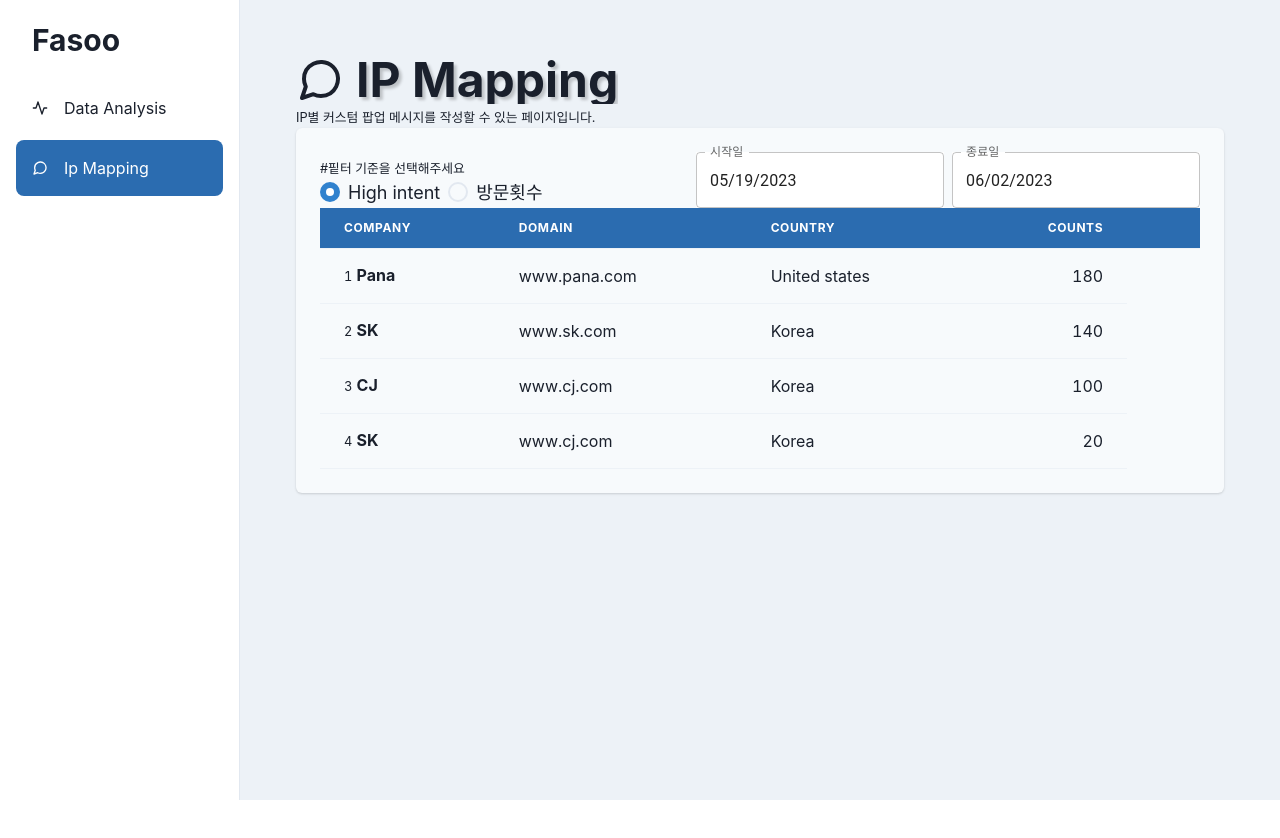
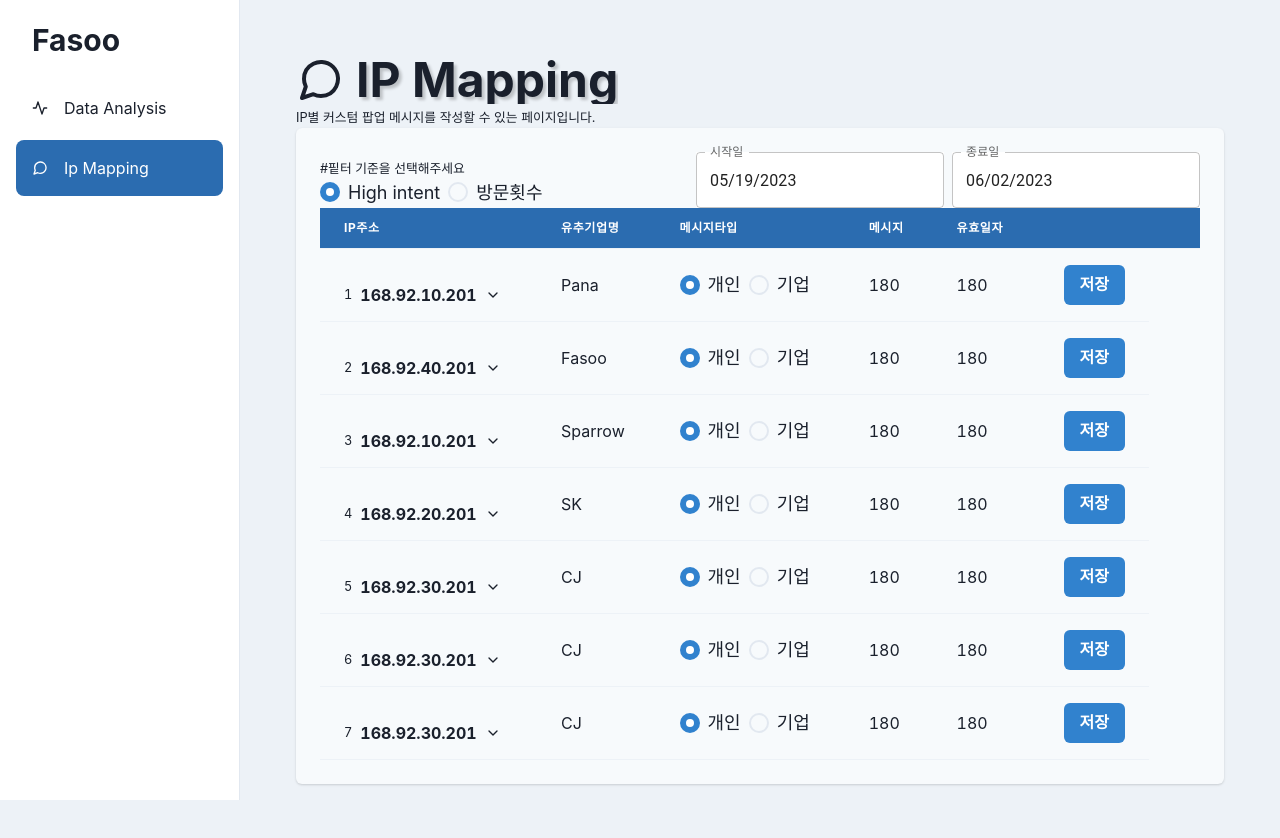
Before and after one commit to LogBoard-fasoo/logboard_client, a React (Create React App) app: page /ip-mapping in a window 1280 px wide. Before the commit the page ends 800 px from the top, so only its background shows below. Built offline with nearby package versions, Linux system fonts and the light colour scheme.

Commit message:
feat: ip mapping 유추기업결과

```diff
--- /dev/null
+++ b/src/components/common/RadioGroup.jsx
@@ -0,0 +1,16 @@
+import React from "react";
+import { Radio, RadioGroup, Stack } from "@chakra-ui/react";
+
+export default function CustomRadioGroup({ radioLst, changeFn, defaultValue }) {
+    return (
+        <RadioGroup onChange={changeFn} value={defaultValue}>
+            <Stack direction="row">
+                {radioLst.map((radio) => (
+                    <Radio size="lg" key={radio.value} value={radio.value}>
+                        {radio.option}
+                    </Radio>
+                ))}
+            </Stack>
+        </RadioGroup>
+    );
+}
--- /dev/null
+++ b/src/components/mapping/IpCustomRadioGroup.jsx
@@ -0,0 +1,31 @@
+import React from "react";
+import { initialMappingState } from "../../recoil/atoms/ipMapping";
+import { useRecoilState } from "recoil";
+import CustomRadioGroup from "../common/RadioGroup";
+import { RadioGroup } from "@chakra-ui/react";
+
+export default function IpCustomRadioGroup() {
+    const [ipMappingState, setIpMappingState] = useRecoilState(initialMappingState);
+    const { filter } = ipMappingState;
+    const radioLst = [
+        { value: 1, option: "High intent" },
+        { value: 2, option: "방문횟수" },
+    ];
+
+    function changeFn(e) {
+        setIpMappingState((s) => ({ ...s, filter: parseInt(e) }));
+    }
+
+    const prop = {
+        radioLst,
+        changeFn,
+        defaultValue: filter,
+    };
+
+    return (
+        <RadioGroup onChange={(e) => setIpMappingState((s) => ({ ...s, filter: parseInt(e) }))} value={filter}>
+            <small>#핕터 기준을 선택해주세요</small>
+            <CustomRadioGroup {...prop} />
+        </RadioGroup>
+    );
+}
--- a/src/components/mapping/IpMappingTable.jsx
+++ b/src/components/mapping/IpMappingTable.jsx
@@ -1,67 +1,173 @@
-import React from "react";
-import { Table, Thead, Tbody, Tr, Th, Td, TableContainer, Text, Link } from "@chakra-ui/react";
+import React, { useState } from "react";
+import {
+    Table,
+    Thead,
+    Tbody,
+    Tr,
+    Th,
+    Td,
+    TableContainer,
+    Text,
+    Link,
+    Button,
+    Card,
+    CardHeader,
+    Heading,
+    CardBody,
+    Wrap,
+    HStack,
+} from "@chakra-ui/react";
+import MessageTypeRadioGroup from "./MessageTypeRadioGroup";
+import { FiChevronDown, FiChevronUp } from "react-icons/fi";
 
 const data = [
     {
+        ipAddress: "168.92.10.201",
         cname: "Pana",
-        domain: "www.pana.com",
-        country: "United states",
-        visits: 180,
+        messageType: "Company",
+        message: 180,
+        validDate: 180,
     },
     {
+        ipAddress: "168.92.40.201",
+        cname: "Fasoo",
+        messageType: "Company",
+        message: 180,
+        validDate: 180,
+    },
+    {
+        ipAddress: "168.92.10.201",
+        cname: "Sparrow",
+        messageType: "Company",
+        message: 180,
+        validDate: 180,
+    },
+    {
+        ipAddress: "168.92.20.201",
         cname: "SK",
-        domain: "www.sk.com",
-        country: "Korea",
-        visits: 140,
+        messageType: "Company",
+        message: 180,
+        validDate: 180,
     },
+    {
+        ipAddress: "168.92.30.201",
+        cname: "CJ",
+        messageType: "Company",
+        message: 180,
+        validDate: 180,
+    },
+    {
+        ipAddress: "168.92.30.201",
+        cname: "CJ",
+        messageType: "Company",
+        message: 180,
+        validDate: 180,
+    },
+    {
+        ipAddress: "168.92.30.201",
+        cname: "CJ",
+        messageType: "Company",
+        message: 180,
+        validDate: 180,
+    },
+];
+
+const cnames = [
     {
         cname: "CJ",
         domain: "www.cj.com",
-        country: "Korea",
-        visits: 100,
+        employeeRange: "200k-500k",
     },
     {
         cname: "SK",
         domain: "www.cj.com",
-        country: "Korea",
-        visits: 20,
+        employeeRange: "200k-500k",
+    },
+    {
+        cname: "Fasoo",
+        domain: "www.cj.com",
+        employeeRange: "200k-500k",
+    },
+    {
+        cname: "LG",
+        domain: "www.cj.com",
+        employeeRange: "200k-500k",
     },
 ];
 
 export default function IpMappingTable() {
+    const [openRow, setOpenRow] = useState(null);
+
     return (
         <TableContainer>
             <Table size="md">
                 <Thead bg="blue.600">
                     <Tr>
-                        <Th color="white">Company</Th>
-                        <Th color="white">Domain</Th>
-                        <Th color="white">Country</Th>
-                        <Th color="white" isNumeric>
-                            Counts
-                        </Th>
+                        <Th color="white">IP주소</Th>
+                        <Th color="white">유추기업명</Th>
+                        <Th color="white">메시지타입</Th>
+                        <Th color="white">메시지</Th>
+                        <Th color="white">유효일자</Th>
+                        <Th color="white" isNumeric></Th>
                         <Th></Th>
                     </Tr>
                 </Thead>
                 <Tbody>
-                    {data.map((company, index) => (
+                    {data.map((company, index) => {
+                        return (
+                            <>
                                 <Tr key={Math.random().toString()}>
                                     <Td>
+                                        &nbsp;
+                                        <HStack
+                                            onClick={
+                                                openRow === index ? () => setOpenRow(null) : () => setOpenRow(index)
+                                            }
+                                        >
                                             <small>{index + 1}</small>
-                                &nbsp;
                                             <Text as="b" cursor="pointer" color="text_grey">
-                                    {company.cname}
+                                                {company.ipAddress}
                                             </Text>
+                                            {openRow === index ? <FiChevronUp /> : <FiChevronDown />}
+                                        </HStack>
                                     </Td>
                                     <Td>
-                                <Link rel="noreferrer" target="_blank" href={company.domain}>
-                                    {company.domain}
+                                        <Link rel="noreferrer" target="_blank">
+                                            {company.cname}
                                         </Link>
                                     </Td>
-                            <Td>{company.country}</Td>
-                            <Td isNumeric>{company.visits}</Td>
+                                    <Td>
+                                        <MessageTypeRadioGroup />
+                                    </Td>
+                                    <Td>{company.message}</Td>
+                                    <Td>{company.validDate}</Td>
+                                    <Td isNumeric>
+                                        <Button colorScheme="blue">저장</Button>
+                                    </Td>
                                 </Tr>
+                                {openRow === index ? (
+                                    <Tr key={Math.random().toString()}>
+                                        <Td colspan="7">
+                                            <small>의심 매칭 기업</small>
+                                            <Wrap>
+                                                {cnames.map((cname, index) => (
+                                                    <Card variant="elevated" key={index}>
+                                                        <CardHeader>
+                                                            <Heading size="md">{cname.cname}</Heading>
+                                                        </CardHeader>
+                                                        <CardBody>
+                                                            <Text>도메인: {cname.domain}</Text>
+                                                            <Text>직원규모: {cname.employeeRange}</Text>
+                                                        </CardBody>
+                                                    </Card>
                                                 ))}
+                                            </Wrap>
+                                        </Td>
+                                    </Tr>
+                                ) : null}
+                            </>
+                        );
+                    })}
                 </Tbody>
             </Table>
         </TableContainer>
--- /dev/null
+++ b/src/components/mapping/MessageTypeRadioGroup.jsx
@@ -0,0 +1,23 @@
+import React, { useState } from "react";
+import CustomRadioGroup from "../common/RadioGroup";
+
+export default function MessageTypeRadioGroup() {
+    const [filter, setFilter] = useState(1);
+
+    const radioLst = [
+        { value: 1, option: "개인" },
+        { value: 2, option: "기업" },
+    ];
+
+    function changeFn(e) {
+        setFilter((s) => ({ ...s, filter: parseInt(e) }));
+    }
+
+    const prop = {
+        radioLst,
+        changeFn,
+        defaultValue: filter,
+    };
+
+    return <CustomRadioGroup {...prop} />;
+}
--- a/src/components/mapping/RadioGroup.jsx
+++ /dev/null
@@ -1,23 +0,0 @@
-import React from "react";
-import { Radio, RadioGroup, Stack } from "@chakra-ui/react";
-import { initialMappingState } from "../../recoil/atoms/ipMapping";
-import { useRecoilState } from "recoil";
-
-export default function CustomRadioGroup() {
-    const [ipMappingState, setIpMappingState] = useRecoilState(initialMappingState);
-    const { filter } = ipMappingState;
-
-    return (
-        <RadioGroup onChange={(e) => setIpMappingState((s) => ({ ...s, filter: parseInt(e) }))} value={filter}>
-            <small>#핕터 기준을 선택해주세요</small>
-            <Stack direction="row">
-                <Radio size="lg" value={1}>
-                    High intent
-                </Radio>
-                <Radio size="lg" value={2}>
-                    방문횟수
-                </Radio>
-            </Stack>
-        </RadioGroup>
-    );
-}
--- a/src/components/pages/IpMapping.jsx
+++ b/src/components/pages/IpMapping.jsx
@@ -6,7 +6,7 @@ import IpMappingTable from "../mapping/IpMappingTable";
 import CustomDateRangePicker from "../common/Datepicker";
 import { initialMappingState } from "../../recoil/atoms/ipMapping";
 import { useRecoilState } from "recoil";
-import CustomRadioGroup from "../mapping/RadioGroup";
+import CustomRadioGroup from "../mapping/IpCustomRadioGroup";
 
 function Mapping() {
     const [ipMappingState, setIpMappingState] = useRecoilState(initialMappingState);
```
Also changed, not shown: 1 other file (tests, documents, lock files or other folders). Lines whose indentation alone changed are shown as unchanged.
